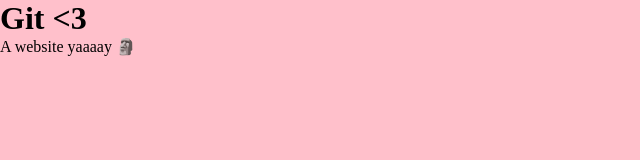
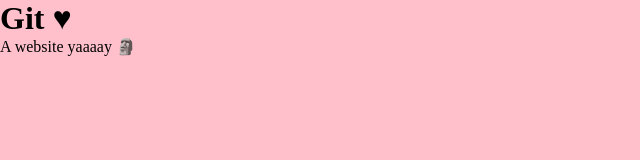
Before and after one commit to Teddiefinstrom/GoodGIt, a plain HTML site: page index.html in a window 1280 px wide. Shown: the full height of the page, 0-640 px from the left. Drawn offline with Linux system fonts and the light colour scheme.

Commit message:
New update

```diff
--- a/index.html
+++ b/index.html
@@ -10,7 +10,7 @@
 </head>
 <body>
 
-    <h1>Git <3</h1>
+    <h1>Git ♥ </h1>
 
     <p>A website yaaaay &#128511; </p>
 
```
